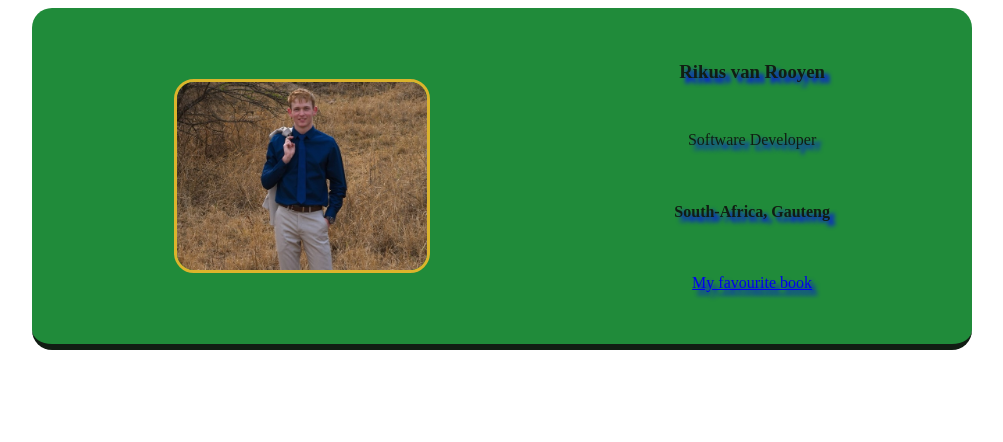
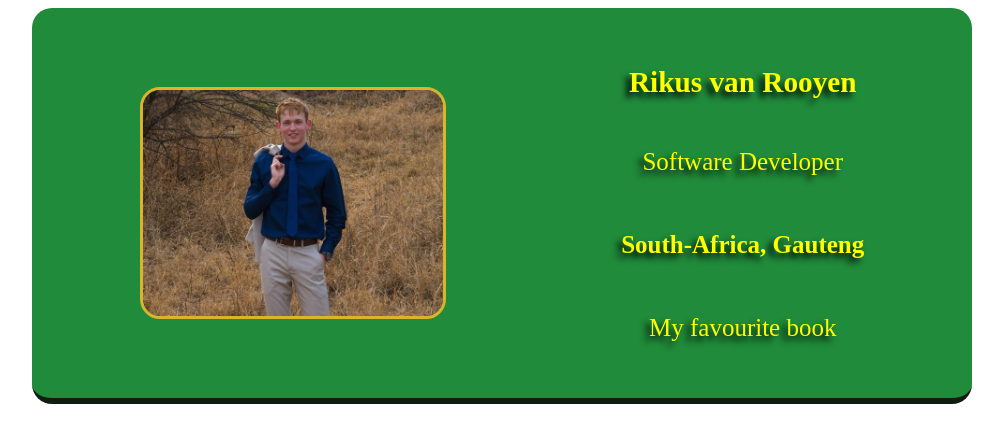
Before and after one commit to Rikusvr375/business-card, a website built with Vite: page index.html in a window 1280 px wide. Shown: the whole page, without its empty margins (138-1141 px from the left). Built offline with nearby package versions, Linux system fonts and the light colour scheme.

Commit message:
color and shadow changes

```diff
--- a/index.html
+++ b/index.html
@@ -9,7 +9,7 @@
                 <div class="name"><h3>Rikus van Rooyen</h3></div>
                 <div class="name2"><p>Software Developer</p></div>
                 <div class="name3"><h4>South-Africa, Gauteng</h4></div>
-                <div class="name4"><p><a target="_blank" href="https://www.bible.com/bible/111/MAT.1.NIV">My favourite book</a></p></div>
+                <div class="name4"><p><a class="link-edit" target="_blank" href="https://www.bible.com/bible/111/MAT.1.NIV">My favourite book</a></p></div>
             </div>
         </div>
     </body>
--- a/styles.css
+++ b/styles.css
@@ -5,15 +5,27 @@
 }
 
 .text-edit {
-  text-shadow: 5px 5px 4px blue;
+  text-shadow: -5px 5px 6px black;
+  font-size: 25px;
+  color: yellow;
+}
+
+.link-edit {
+   color: yellow;
+   text-decoration: none;
+}
+.link-edit:visited {
+  color: yellow;
+}
+.link-edit:hover {
+  color: pink;
 }
 
 .avatar {
-    width: 250px;
+    width: 300px;
     border: 3px solid #dbb42c;
     border-radius: 20px;
     transition: transform 0.3s ease-in-out;
-    text-shadow: 5px 5px 4px blue;
 }
 
 .card {
```
